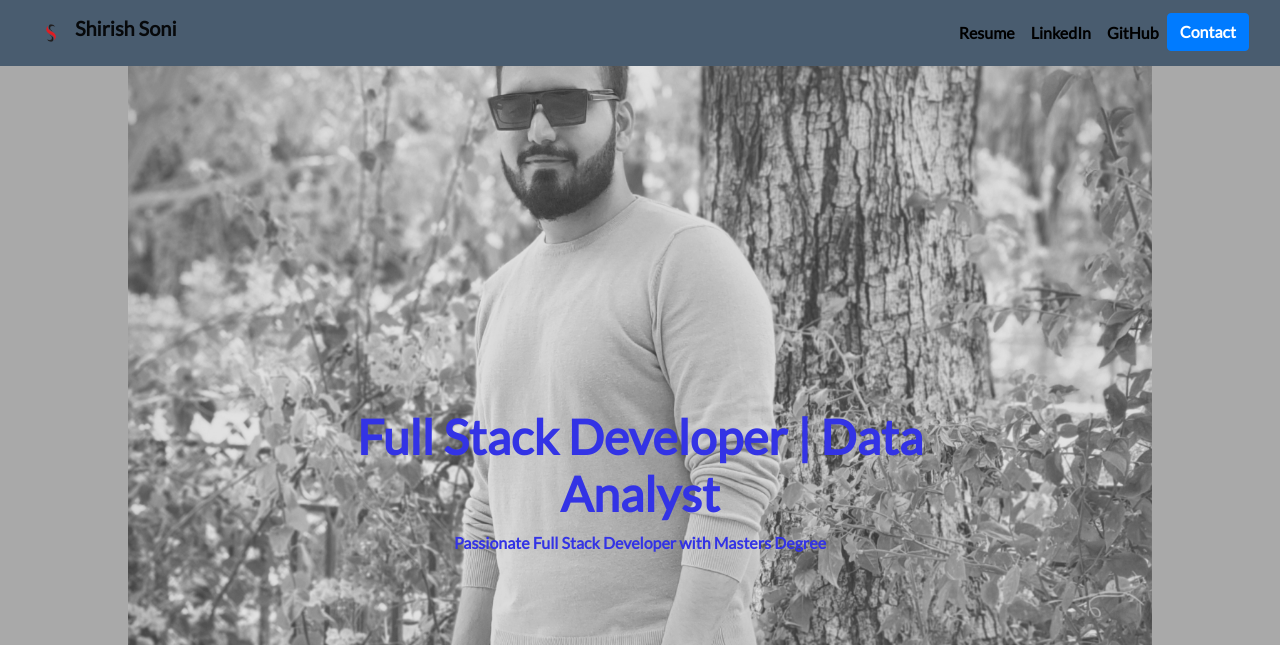
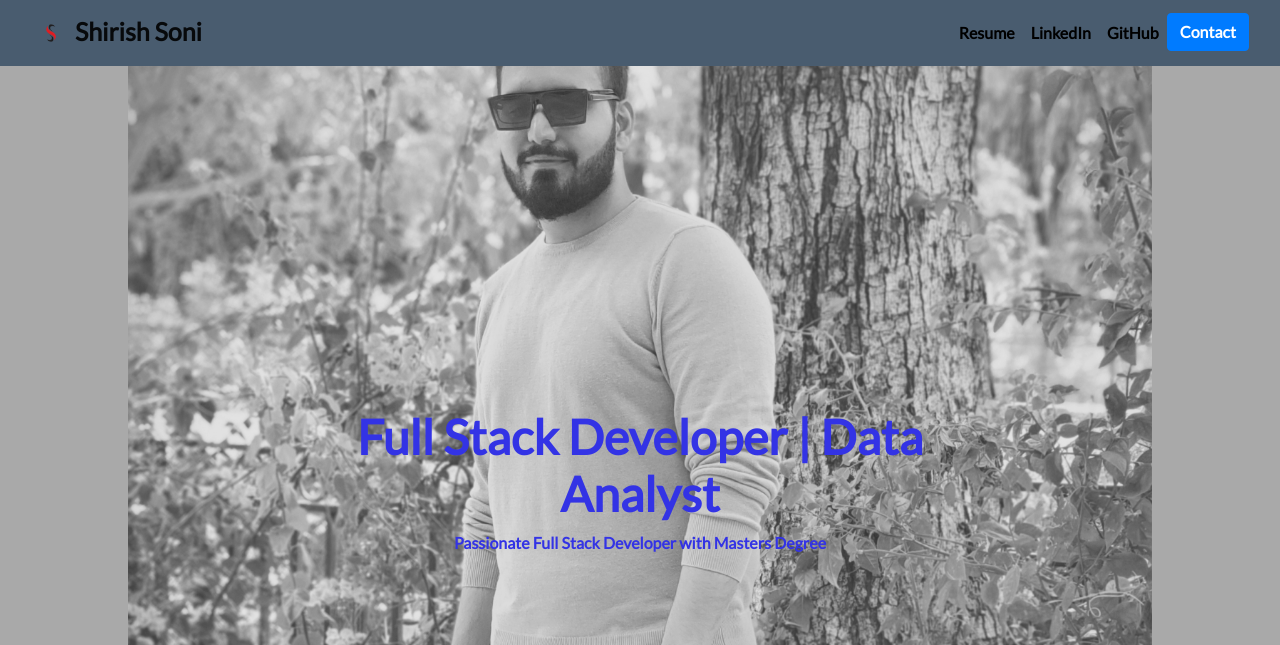
Before and after one commit to shirishsoni/portfolio, a Django app: page / in a window 1280 px wide. Shown: the top 645 px of the page. Run offline with Django 3.2, Linux system fonts and the light colour scheme; data that the repository does not hold is empty; some libraries are stand-ins or nearby versions.

Commit message:
base css changes

```diff
--- a/portfolio/templates/portfolio/base.html
+++ b/portfolio/templates/portfolio/base.html
@@ -21,7 +21,7 @@
     <div class="container-fluid">
       <a class="navbar-brand" href="{% url 'home' %}">
         <img src="{% static "portfolio/Logo.png" %}" width="40" height="40" class="d-inline-block align-top" alt="Shirish's Logo">
-        <span class="font-weight-bold">Shirish Soni</span>
+        <span class="font-weight-bold" style="font-size:25px;">Shirish Soni</span>
       </a>
       <button class="navbar-toggler" type="button" data-toggle="collapse" data-target="#navbarNav" aria-controls="navbarNav" aria-expanded="false" aria-label="Toggle navigation">
         <span class="navbar-toggler-icon"></span>
```
